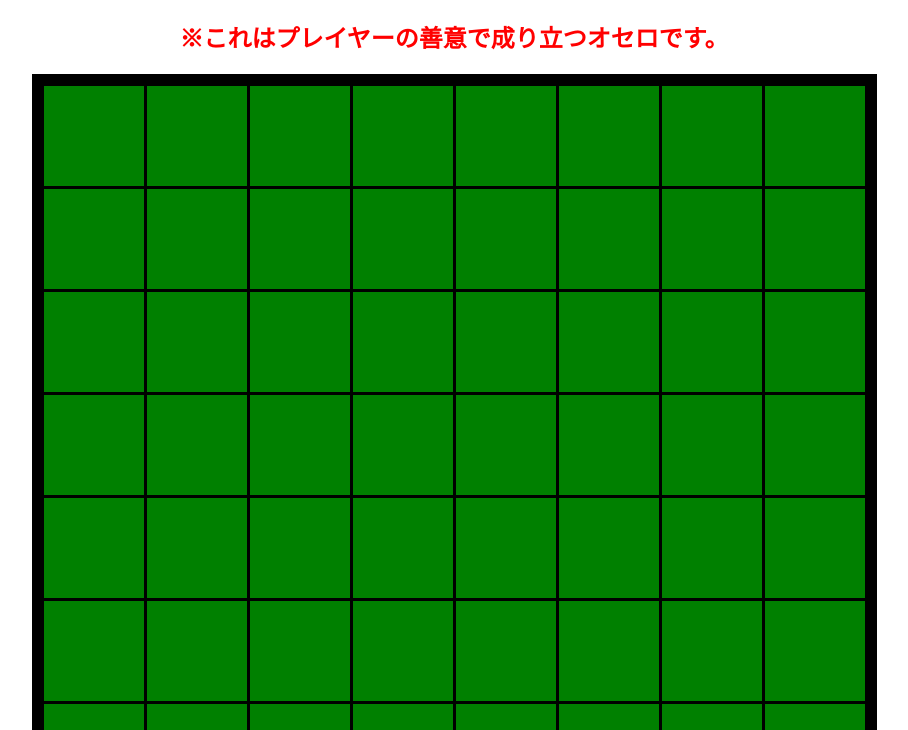
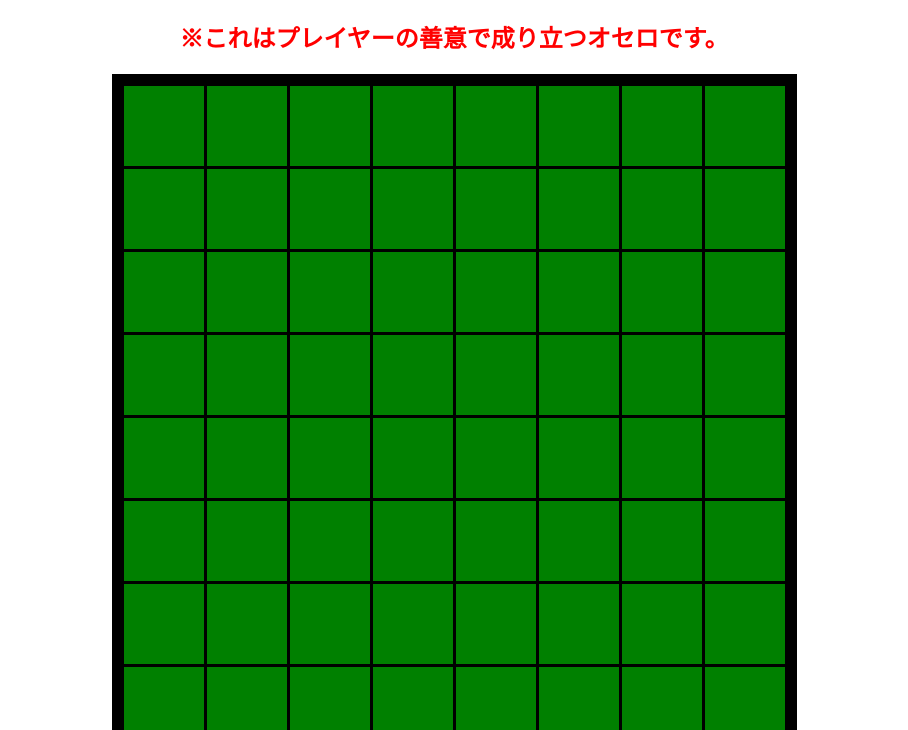
Before and after one commit to Shibusawa01/Othello, a plain HTML site: page index.html in a window 1280 px wide. Shown: the part 70-800 px from the top of the page, without its empty margins (186-1094 px from the left). Drawn offline with Linux system fonts and the light colour scheme.

Commit message:
盤サイズ変更

```diff
--- a/css/styles.css
+++ b/css/styles.css
@@ -16,8 +16,8 @@ h2{
 
 .container{
   display:grid;
-  grid-template-rows: repeat(8,100px);
-  grid-template-columns: repeat(8,100px);
+  grid-template-rows: repeat(8,80px);
+  grid-template-columns: repeat(8,80px);
   grid-gap:3px;
   background-color:black;
   padding:12px;
```
